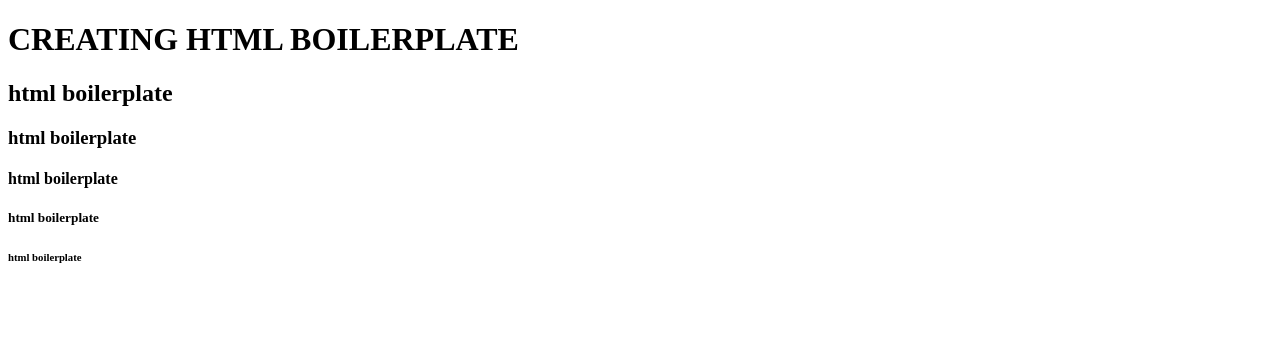
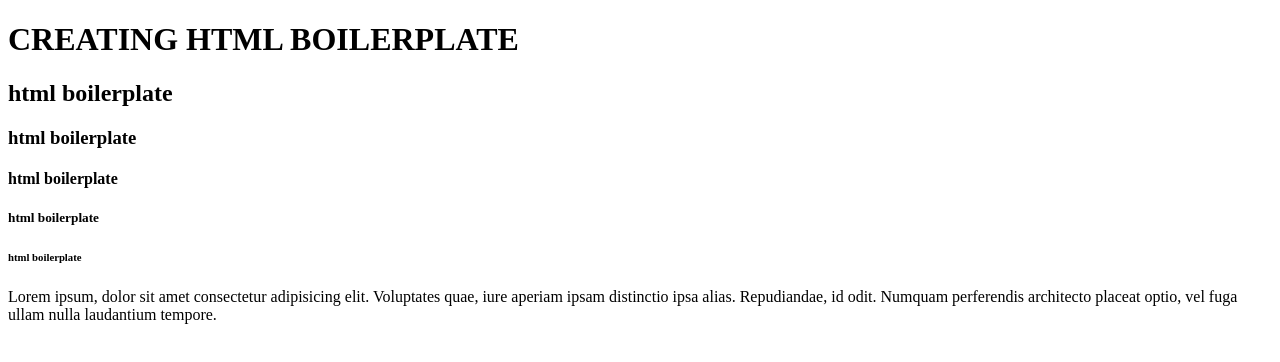
Before and after one commit to iamernesto14/Html-boilerplate, a plain HTML site: page index.html in a window 1280 px wide. Drawn offline with Linux system fonts and the light colour scheme.

Commit message:
Adding some lorem text to my boilerplate committed

```diff
--- a/index.html
+++ b/index.html
@@ -15,6 +15,7 @@
     <h5>html boilerplate</h5>
     <h6>html boilerplate</h6>
 
+    <p>Lorem ipsum, dolor sit amet consectetur adipisicing elit. Voluptates quae, iure aperiam ipsam distinctio ipsa alias. Repudiandae, id odit. Numquam perferendis architecto placeat optio, vel fuga ullam nulla laudantium tempore.</p>
 
 </body>
 </html>
```
